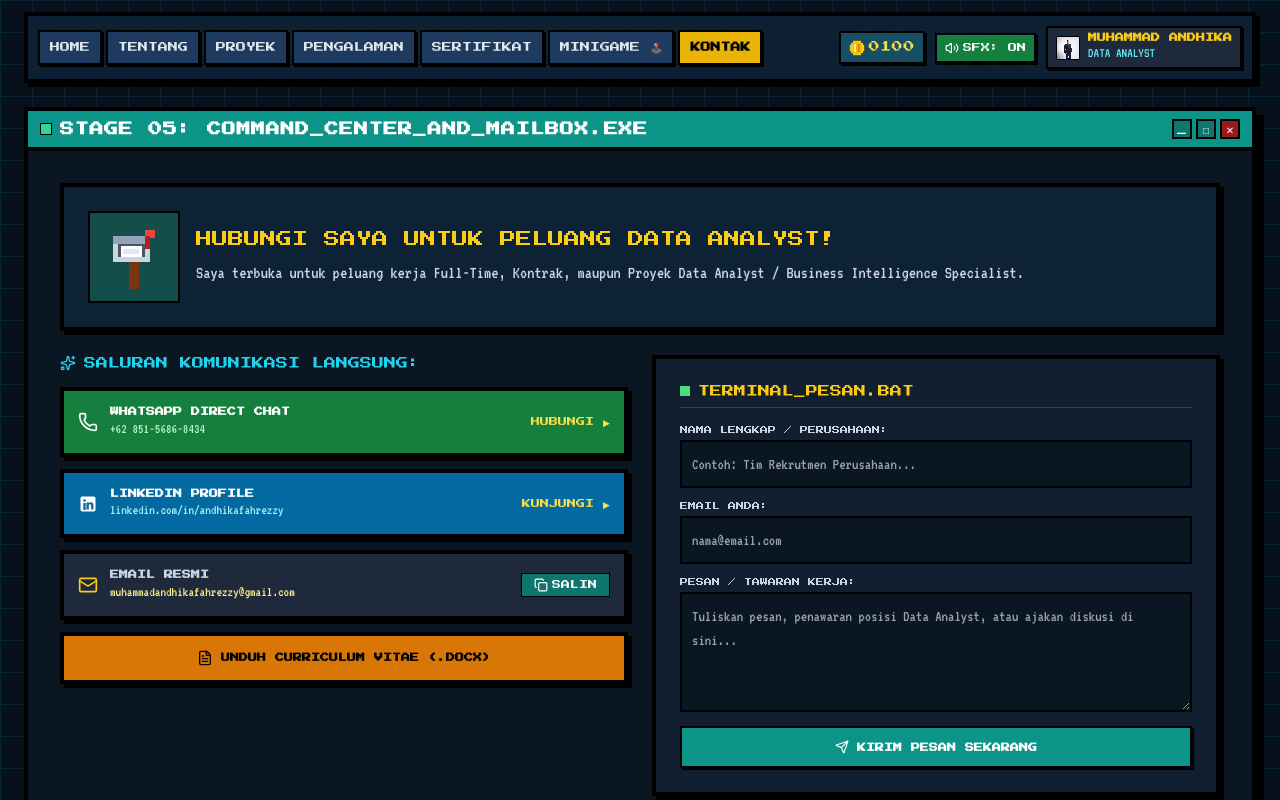
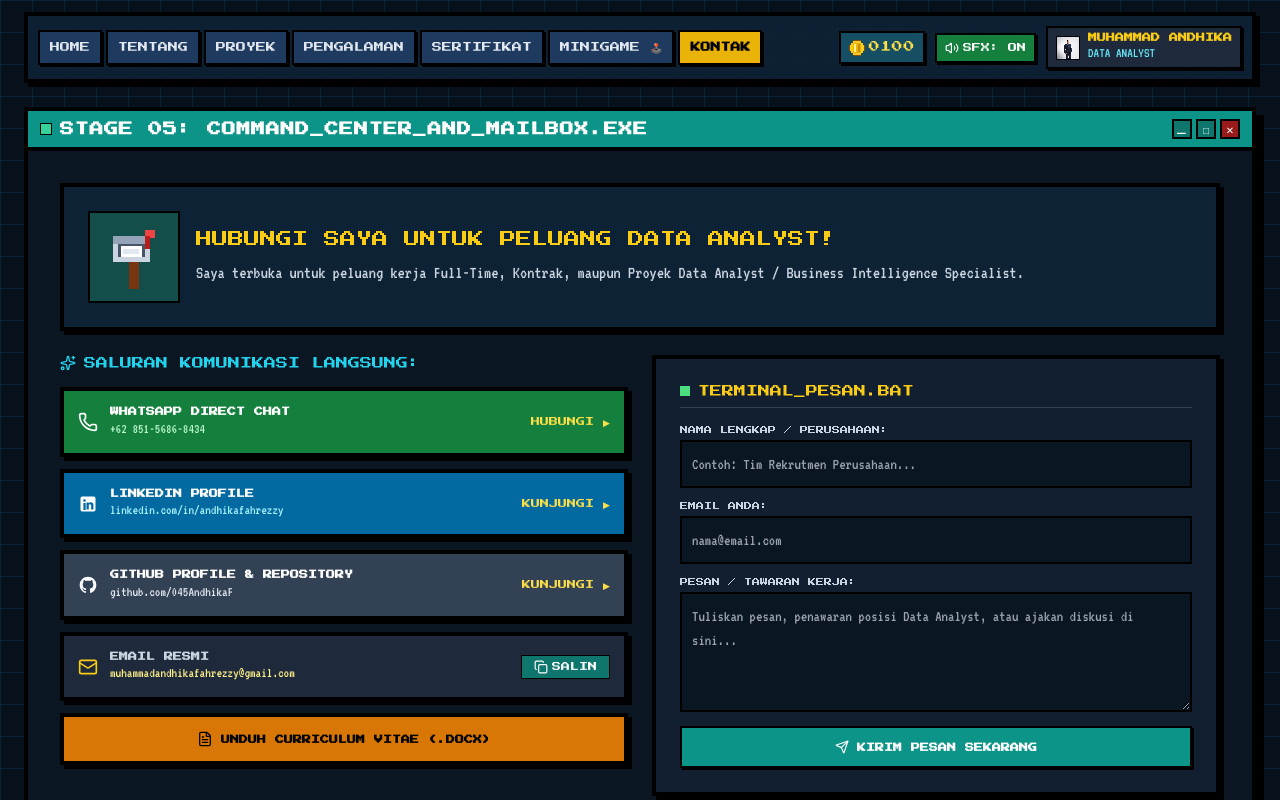
Before and after one commit to muhammadandhikafahrezzy/portfolio-8bit, a Next.js app: page /contact in a window 1280 px wide. Shown: the top 800 px of the page. Built offline with nearby package versions, Linux system fonts and the light colour scheme.

Commit message:
feat: re-integrate full projects from PDF portfolio without periods and add GitHub profile link

```diff
--- a/app/contact/page.tsx
+++ b/app/contact/page.tsx
@@ -138,6 +138,26 @@ export default function ContactPage() {
                   <span className="text-yellow-300">KUNJUNGI ▶</span>
                 </a>
 
+                {/* GitHub */}
+                <a
+                  href={PORTFOLIO_DATA.contact.githubUrl}
+                  target="_blank"
+                  rel="noopener noreferrer"
+                  onClick={() => soundManager.playClick()}
+                  className="flex items-center justify-between p-3.5 bg-[#334155] hover:bg-[#475569] text-white border-4 border-black shadow-[4px_4px_0px_#000] active:translate-y-1 transition-all"
+                >
+                  <div className="flex items-center gap-3">
+                    <svg className="w-5 h-5 flex-shrink-0 fill-current" viewBox="0 0 24 24">
+                      <path d="M12 2A10 10 0 0 0 2 12c0 4.42 2.87 8.17 6.84 9.5.5.08.66-.23.66-.5v-1.69c-2.77.6-3.36-1.34-3.36-1.34-.46-1.16-1.11-1.47-1.11-1.47-.91-.62.07-.6.07-.6 1 .07 1.53 1.03 1.53 1.03.87 1.52 2.34 1.07 2.91.83.1-.65.35-1.09.63-1.34-2.22-.25-4.55-1.11-4.55-4.92 0-1.11.38-2 1.03-2.71-.1-.25-.45-1.29.1-2.64 0 0 .84-.27 2.75 1.02.79-.22 1.65-.33 2.5-.33.85 0 1.71.11 2.5.33 1.91-1.29 2.75-1.02 2.75-1.02.55 1.35.2 2.39.1 2.64.65.71 1.03 1.6 1.03 2.71 0 3.82-2.34 4.66-4.57 4.91.36.31.69.92.69 1.85V21c0 .27.16.59.67.5C19.14 20.16 22 16.42 22 12A10 10 0 0 0 12 2z" />
+                    </svg>
+                    <div>
+                      <span className="block font-bold">GITHUB PROFILE & REPOSITORY</span>
+                      <span className="font-vt323 text-sm text-slate-200">{PORTFOLIO_DATA.contact.github}</span>
+                    </div>
+                  </div>
+                  <span className="text-yellow-300">KUNJUNGI ▶</span>
+                </a>
+
                 {/* Email Copy */}
                 <div className="flex items-center justify-between p-3.5 bg-[#1e293b] text-yellow-300 border-4 border-black shadow-[4px_4px_0px_#000]">
                   <div className="flex items-center gap-3 truncate">
--- a/data/portfolioData.ts
+++ b/data/portfolioData.ts
@@ -6,7 +6,6 @@ export interface Project {
   description: string;
   longDescription: string[];
   role: string;
-  period: string;
   tools: string[];
   highlights: string[];
   icon: "database" | "chart" | "monitor" | "gamepad";
@@ -61,7 +60,7 @@ export const PORTFOLIO_DATA = {
     graduation: "Lulus / Selesai: Juli 2026",
     gpa: "IPK 3.69 / 4.00",
     location: "Depok / Surabaya, Indonesia",
-    bio: "Lulusan S1 Sistem Informasi Universitas Negeri Surabaya (Juli 2026, IPK 3.69) dengan fokus keahlian kuat dalam Analisis Data Bisnis, Data Cleaning & Preprocessing, SQL Database Querying, Pemodelan Data, dan Visualisasi Interaktif. Berpengalaman langsung mengelola operasional data warehouse di Kopkar PT Astra Honda Motor, menganalisis perkembangan koperasi, serta bersertifikasi resmi Data Analyst for Business dari Bitlabs Academy.",
+    bio: "Lulusan S1 Sistem Informasi Universitas Negeri Surabaya (Juli 2026, IPK 3.69) dengan fokus keahlian kuat dalam Analisis Data Bisnis, Data Cleaning & Preprocessing, SQL Database Querying, Pemodelan Sistem Pendukung Keputusan (DSS/SPK), dan Visualisasi Interaktif Tableau. Berpengalaman langsung mengelola operasional data warehouse di Kopkar PT Astra Honda Motor, menganalisis perkembangan koperasi, serta bersertifikasi resmi Data Analyst for Business dari Bitlabs Academy.",
     stats: {
       level: 23,
       classType: "Data Analyst & BI Specialist",
@@ -77,7 +76,7 @@ export const PORTFOLIO_DATA = {
         skills: [
           { name: "SQL (MySQL / PostgreSQL)", level: 92 },
           { name: "Python (Pandas, NumPy)", level: 88 },
-          { name: "Google BigQuery", level: 82 },
+          { name: "Decision Support Systems (DSS/MOORA)", level: 90 },
           { name: "Data Cleaning & Preprocessing", level: 95 },
           { name: "Exploratory Data Analysis (EDA)", level: 90 },
           { name: "Advanced Excel (Pivot, VLOOKUP)", level: 94 },
@@ -99,16 +98,18 @@ export const PORTFOLIO_DATA = {
         title: "Desain UI/UX & Web (Nilai Tambah)",
         icon: "💻",
         skills: [
-          { name: "Figma (Dashboard Mockups)", level: 90 },
+          { name: "Figma (Web & Mobile Prototyping)", level: 92 },
+          { name: "Human-Computer Interaction (HCI)", level: 90 },
           { name: "Next.js & Tailwind CSS", level: 85 },
-          { name: "Usability Testing", level: 88 },
-          { name: "User-Centered Design", level: 90 },
+          { name: "Usability Testing & User Flow", level: 88 },
           { name: "Git / GitHub", level: 85 },
-          { name: "Stakeholder Presentation", level: 90 },
+          { name: "Wix.com & Web Layout", level: 88 },
         ],
       },
     ] as SkillCategory[],
   },
+
+  // Faithfully extracted from Portfolio UiUx Desainer.pdf and actual work experience (No Period in Projects)
   projects: [
     {
       id: "ahm-data-analytics",
@@ -123,7 +124,6 @@ export const PORTFOLIO_DATA = {
         "Melakukan pengujian usability dan kualitas data aplikasi toko online Toko AHM versi 2 dan 3.",
       ],
       role: "Data Warehouse & IT Support Intern",
-      period: "Mar 2024 - Okt 2024",
       tools: ["MySQL", "Data Cleaning", "Data Visualization", "Spreadsheet", "Inventory Analytics"],
       highlights: [
         "Analisis Perkembangan Koperasi Periode 2023-2024",
@@ -133,10 +133,31 @@ export const PORTFOLIO_DATA = {
       icon: "database",
     },
     {
+      id: "moora-vendor-picker",
+      title: "MooraVendorPicker — Decision Support System (DSS) Data Analytics",
+      category: "Data Analysis",
+      subtitle: "Sistem Pendukung Keputusan Optimasi Multi-Atribut Metode MOORA",
+      description: "Penerapan model matematika Decision Support System (DSS) metode MOORA untuk memecahkan masalah multikriteria dalam pemilihan penerima bantuan / vendor secara objektif.",
+      longDescription: [
+        "Merancang model matematis Decision Support System (DSS) berbasis metode Multi-Objective Optimization on the basis of Ratio Analysis (MOORA).",
+        "Mengolah data atribut kriteria yang saling bertentangan secara simultan untuk menghasilkan perankingan objektif dan akurat.",
+        "Merancang antarmuka web dan mobile menggunakan Figma untuk memudahkan pengambil keputusan (stakeholder) melihat hasil kalkulasi data secara interaktif dan transparan.",
+        "Mengembangkan alur input data kriteria, bobot nilai, dan visualisasi ranking keputusan.",
+      ],
+      role: "Data Analyst & UI/UX Designer",
+      tools: ["MOORA Algorithm", "Decision Support System", "Data Modeling", "Figma", "UI/UX Design"],
+      highlights: [
+        "Implementasi Algoritma Multi-Objective MOORA",
+        "Matriks Keputusan & Normalisasi Data Otomatis",
+        "Desain Antarmuka Web & Mobile Figma Responsif",
+      ],
+      icon: "database",
+    },
+    {
       id: "bitlabs-business-analytics",
       title: "Business Performance & Sales Intelligence Dashboard",
       category: "Business Intelligence",
-      subtitle: "Analisis Kinerja Bisnis, Segmentasi & Metrik Penjualan",
+      subtitle: "Analisis Kinerja Bisnis, Segmentasi & Metrik Penjualan Eksekutif",
       description: "Proyek analisis data bisnis komprehensif menggunakan SQL dan Tableau untuk mengidentifikasi tren penjualan, perilaku pelanggan, dan peluang efisiensi biaya.",
       longDescription: [
         "Mengekstrak dan mentransformasi data mentah transaksi bisnis menggunakan query SQL (Aggregations, Window Functions, JOINs).",
@@ -145,7 +166,6 @@ export const PORTFOLIO_DATA = {
         "Menyusun rekomendasi bisnis berbasis data (data-driven strategy) bagi stakeholder.",
       ],
       role: "Data Analyst Participant",
-      period: "Des 2024",
       tools: ["SQL", "Tableau", "Python", "EDA", "Business Intelligence", "Looker Studio"],
       highlights: [
         "Interactive Executive Tableau Dashboard",
@@ -155,23 +175,65 @@ export const PORTFOLIO_DATA = {
       icon: "chart",
     },
     {
-      id: "teknopolis-data-ux",
-      title: "Teknopolis - Data Flow & UI/UX Perizinan OSS",
+      id: "teknopolis-project-management",
+      title: "Teknopolis — Sistem Perizinan Pendidikan OSS & Manajemen Proyek",
       category: "UI/UX & Web",
-      subtitle: "Arsitektur Informasi & Desain Sistem Perizinan Pendidikan",
-      description: "Merancang pemodelan alur data dan antarmuka konsep layanan perizinan pendidikan yang selaras dengan regulasi Online Single Submission (OSS).",
+      subtitle: "Arsitektur Informasi & Desain Sistem Perizinan Terintegrasi OSS",
+      description: "Proyek manajemen sistem informasi semester 5. Merancang arsitektur informasi, alur data regulasi OSS, serta desain prototipe Web dan Mobile menggunakan Figma dari tahap analisis hingga peluncuran publik.",
       longDescription: [
-        "Menganalisis alur data pengajuan perizinan dan regulasi OSS untuk merancang arsitektur informasi yang efisien.",
-        "Merancang antarmuka web dan mobile dengan fokus kemudahan monitoring status berkas perizinan secara real-time.",
-        "Mengembangkan design system konsisten yang meminimalkan beban kognitif pengguna dan mempercepat waktu pengisian formulir.",
+        "Memimpin perancangan antarmuka (Designer) untuk website dan aplikasi mobile menggunakan Figma dalam konteks mata kuliah Manajemen Proyek Sistem Informasi.",
+        "Menganalisis regulasi perizinan pendidikan dan alur Online Single Submission (OSS) menjadi arsitektur informasi yang efisien dan minim friksi.",
+        "Berkolaborasi langsung dengan tim developer untuk memastikan kesesuaian implementasi desain teknis dan stabilitas prototipe.",
+        "Menyusun dokumentasi proyek, aset visual, dan memandu tahapan proyek dari analisis awal hingga rilis publik.",
       ],
-      role: "UI/UX & Information Architect",
-      period: "Agu 2023 - Sekarang",
-      tools: ["Figma", "Information Architecture", "Canva", "User Flow", "Design System"],
+      role: "UI/UX Designer & Information Architect",
+      tools: ["Figma", "Information Architecture", "Project Management", "User Flow", "Design System"],
       highlights: [
+        "Desain Dual Platform (Web & Mobile Prototype Figma)",
         "Pemodelan Alur Data Regulasi OSS",
-        "Dual Direction Interactive UI Prototype",
-        "Peningkatan Efisiensi Alur Pengajuan Izin",
+        "Pengalaman Manajemen Proyek End-to-End",
+      ],
+      icon: "monitor",
+    },
+    {
+      id: "unesa-health-care",
+      title: "Unesa Health Care — Platform Interaksi Manusia & Komputer (HCI)",
+      category: "UI/UX & Web",
+      subtitle: "Desain Antarmuka Layanan Kesehatan Kampus Interaktif & User-Centered",
+      description: "Perancangan antarmuka website dan aplikasi mobile layanan kesehatan terpadu berbasis prinsip Human-Computer Interaction (HCI) menggunakan Figma dan Wix.com.",
+      longDescription: [
+        "Menerapkan prinsip Human-Computer Interaction (HCI) untuk merancang antarmuka website dan mobile yang menarik, intuitif, dan mudah digunakan oleh mahasiswa dan staf kampus.",
+        "Mengeksplorasi hierarki visual, psikologi warna, tipografi, dan komposisi objek untuk menciptakan pengalaman pengguna yang nyaman.",
+        "Membangun prototipe interaktif di Figma serta implementasi web menggunakan Wix.com.",
+        "Melakukan usability testing untuk mengidentifikasi potensi kendala navigasi pengguna.",
+      ],
+      role: "HCI & UI/UX Designer",
+      tools: ["Figma", "Wix.com", "Human-Computer Interaction (HCI)", "UI/UX Design", "Usability Testing"],
+      highlights: [
+        "Penerapan Teori Interaksi Manusia & Komputer (HCI)",
+        "Desain Web & Mobile Responsif",
+        "Prototipe Interaktif Figma & Wix.com",
+      ],
+      icon: "monitor",
+    },
+    {
+      id: "kanaya-digital-assets",
+      title: "PT Kanaya Multi Karya — Digital Assets & Web Design",
+      category: "UI/UX & Web",
+      subtitle: "Desain Aset Digital Promosi Web Perusahaan Rental Kendaraan",
+      description: "Pembuatan 40+ materi desain poster promosi web dengan riset tren audiens, pemilihan palet warna, tipografi, dan optimalisasi tata letak web responsif.",
+      longDescription: [
+        "Merancang 40+ materi desain visual dan poster web promosi untuk PT Kanaya Multi Karya (perusahaan rental kendaraan).",
+        "Mengembangkan keahlian dalam pemilihan warna, font, layout, dan elemen desain yang selaras dengan tujuan bisnis perusahaan.",
+        "Mengoptimalkan aset grafis agar tampil tajam, cepat dimuat, dan responsif di berbagai perangkat dan browser web.",
+        "Berkolaborasi dengan tim pengembang untuk integrasi aset ke platform digital.",
+      ],
+      role: "Graphic & Web Asset Designer Intern",
+      tools: ["Figma", "Adobe Illustrator", "Canva", "Layout Optimization", "Typography & Color Harmony"],
+      highlights: [
+        "40+ Materi Desain Poster Promosi Web",
+        "Optimalisasi Aset Web Lintas Perangkat",
+        "Peningkatan Daya Tarik Visual Brand",
       ],
       icon: "monitor",
     },
@@ -222,7 +284,7 @@ export const PORTFOLIO_DATA = {
       certificateType: "image",
       points: [
         "Menyelesaikan studi S1 Sistem Informasi dengan predikat sangat memuaskan (IPK: 3.69 / 4.00) pada Juli 2026.",
-        "Fokus keilmuan mendalam: Basis Data Lanjut, Probabilitas & Statistika, Data Mining, ERP, dan Analisis Strategi Sistem Informasi.",
+        "Fokus keilmuan mendalam: Basis Data Lanjut, Probabilitas & Statistika, Data Mining, Decision Support System (DSS), ERP, dan Analisis Strategi Sistem Informasi.",
         "Menghasilkan berbagai riset dan proyek implementasi sistem informasi data analitik terintegrasi.",
       ],
     },
@@ -275,7 +337,8 @@ export const PORTFOLIO_DATA = {
     whatsappUrl: "https://wa.me/6285156868434?text=Halo%20Andhika,%20saya%20tertarik%20dengan%20profil%20Data%20Analyst%20Anda!",
     linkedin: "linkedin.com/in/andhikafahrezzy",
     linkedinUrl: "https://www.linkedin.com/in/andhikafahrezzy/",
-    githubUrl: "https://github.com",
+    github: "github.com/045AndhikaF",
+    githubUrl: "https://github.com/045AndhikaF",
     cvFilename: "CV_Muhammad_Andhika_Fahrezzy_ID.docx",
   },
 };
```
Also changed, not shown: components/ContactSection.tsx (+16 -2 lines), components/ProjectModal.tsx (+20 -20 lines).
